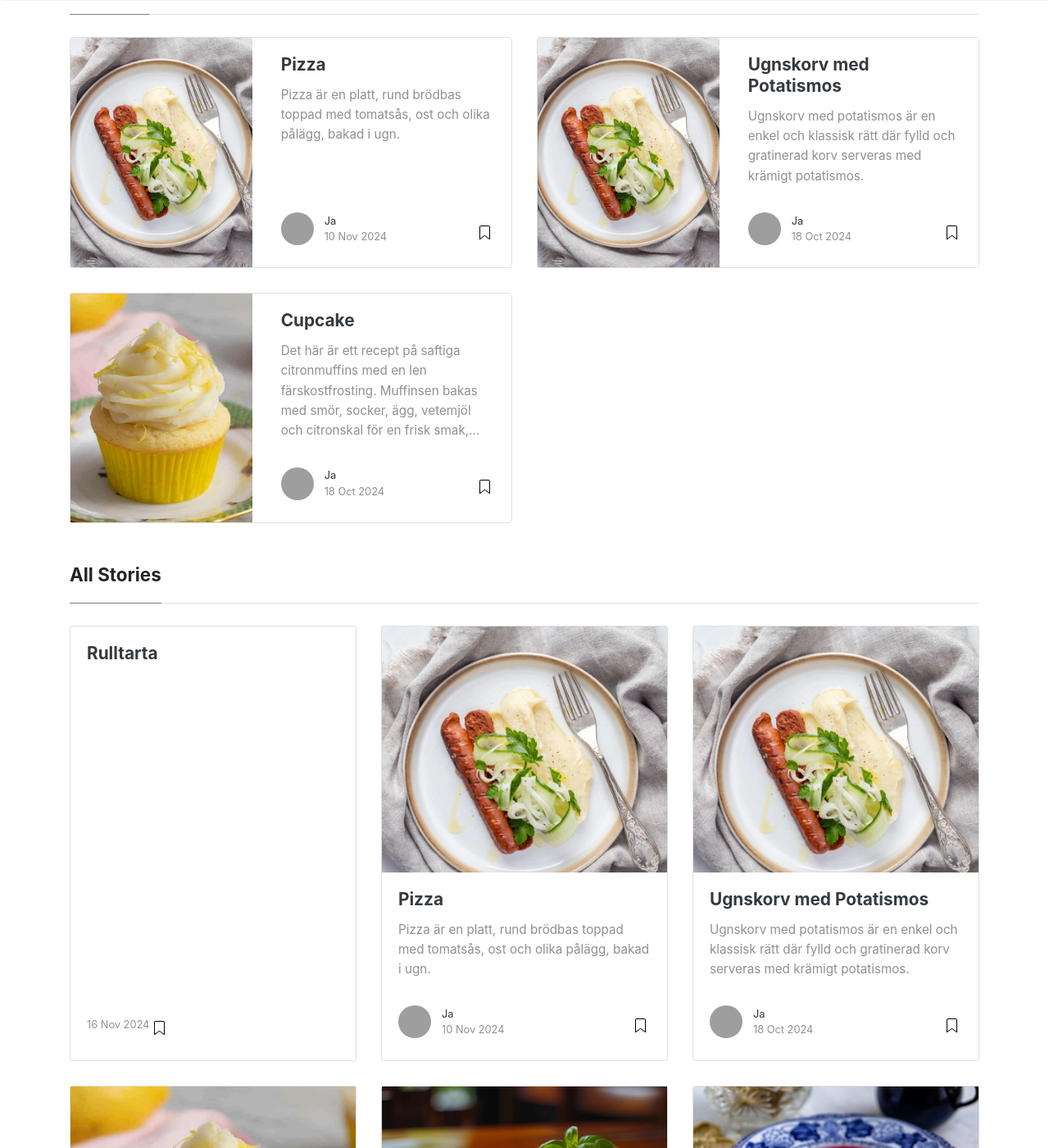
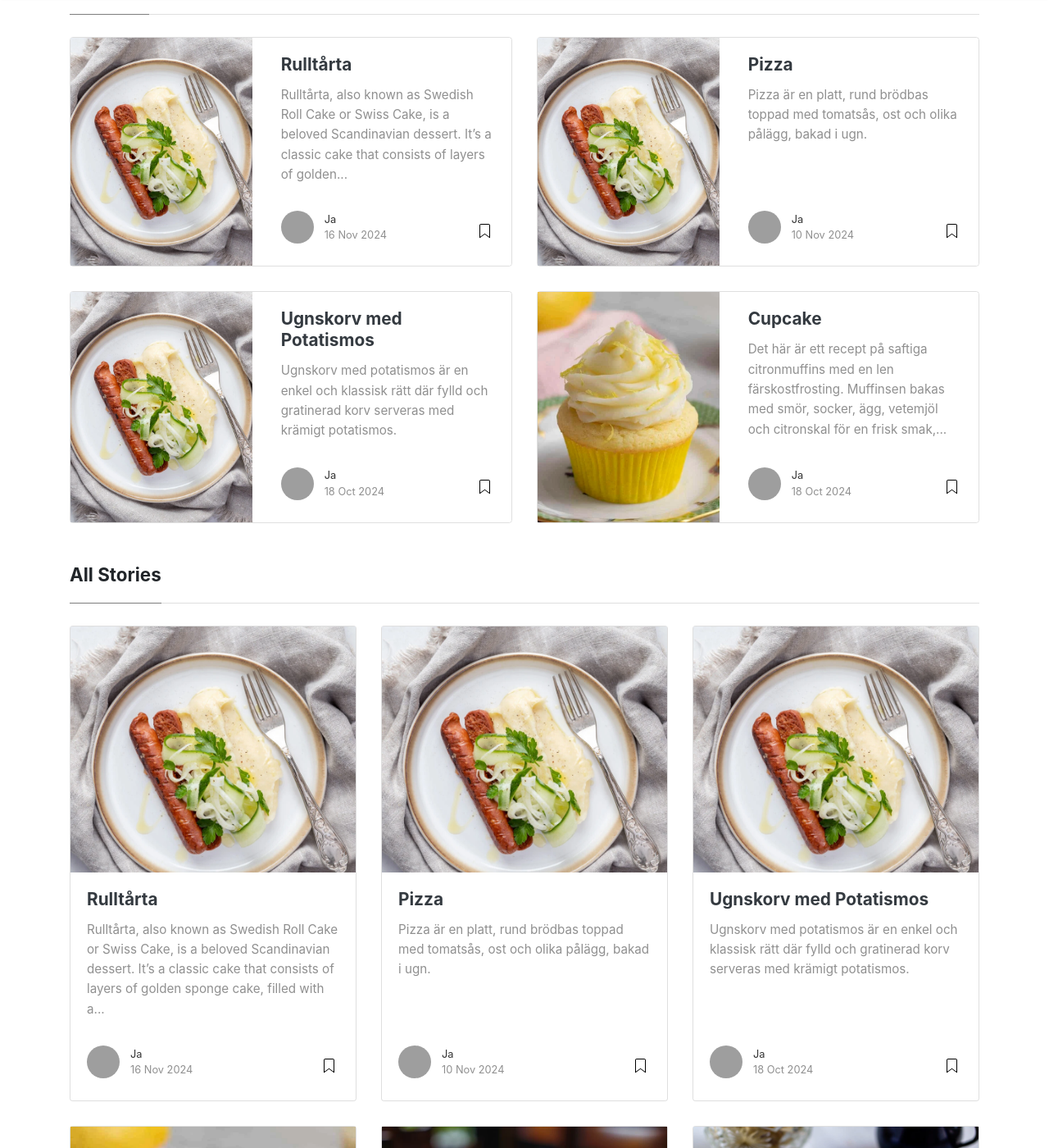
Before and after one commit to hmenorjr/hemkunskap-ax, a Jekyll site: the page built from index.html, in a window 1280 px wide and 1400 px high, scrolled down 245 px. Shown: the whole window at 82% size. Built offline with Jekyll 4.4.1, drawn with Linux system fonts in a browser that asks for light colours; nearby versions of some CDN libraries; the list of posts is cut into pages by our own code; grey boxes are pictures that could not be loaded.

Commit message:
Update 2024-11-16-rulltarta.md

```diff
--- a/_posts/2024-11-16-rulltarta.md
+++ b/_posts/2024-11-16-rulltarta.md
@@ -1,4 +1,15 @@
+---
+layout: post
+title:  "Rulltårta"
+author: ja
+categories: [ Baking ]
+tags: [ swedish, svenska ]
+image: assets/images/posts/ugnskorv-med-potatismos.webp
+description: "Rulltårta, also known as Swedish Roll Cake or Swiss Cake, is a beloved Scandinavian dessert. It’s a classic cake that consists of layers of golden sponge cake, filled with a variety of sweet treats such as strawberry filling, pastry cream, lemon curd, or even Nutella."
+featured: true
+---
 
+Rulltårta, also known as Swedish Roll Cake or Swiss Cake, is a beloved Scandinavian dessert. It’s a classic cake that consists of layers of golden sponge cake, filled with a variety of sweet treats such as strawberry filling, pastry cream, lemon curd, or even Nutella.
 
 - 3 ägg
 - 2 dl socker
```
